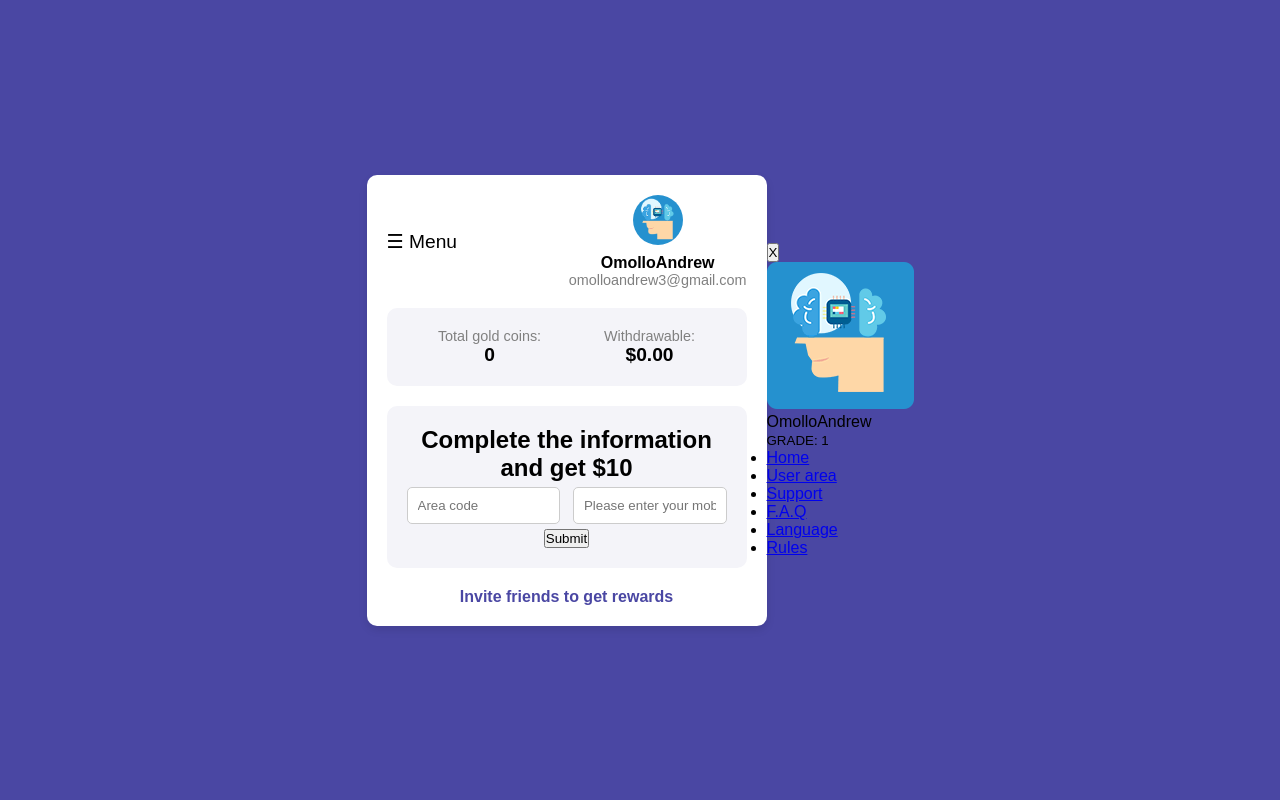
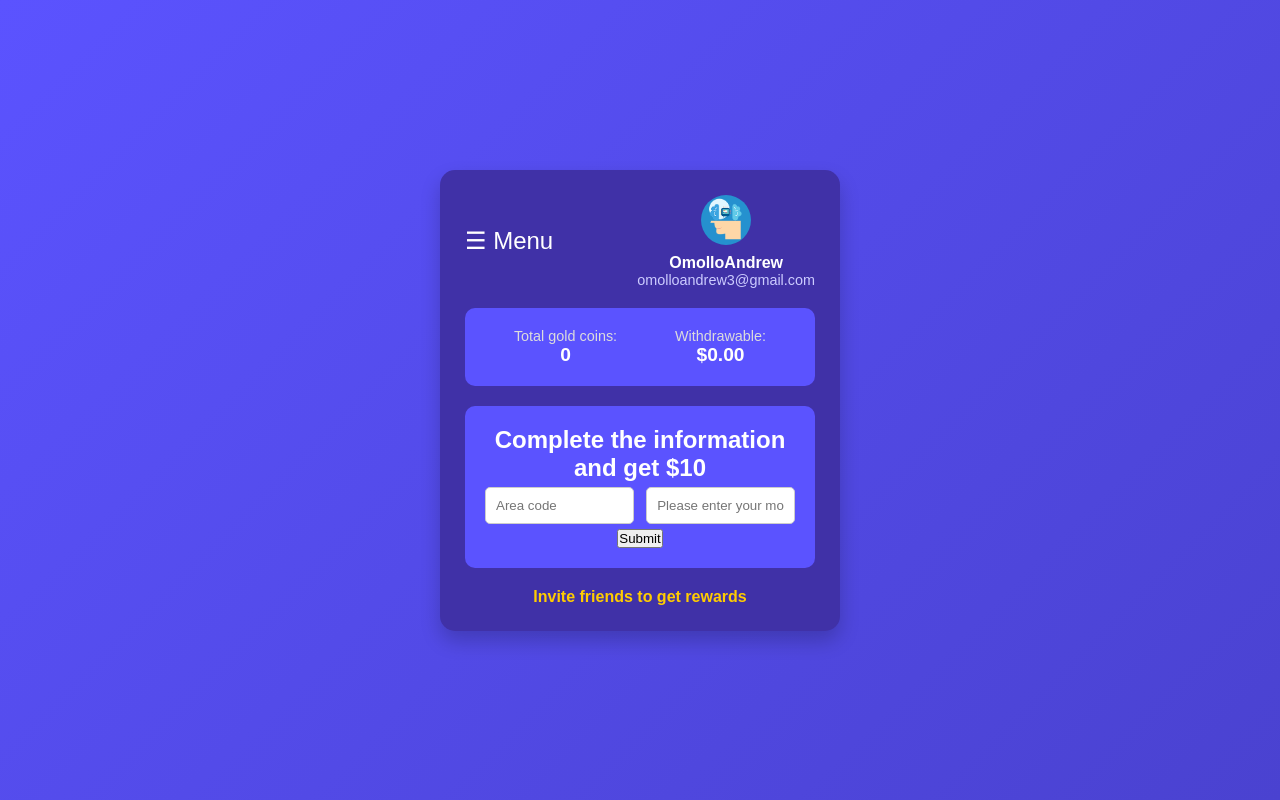
Before and after one commit to coderAndrew37/quiz-cash, a website: page public/userarea.html in a window 1280 px wide. Drawn offline with Linux system fonts and the light colour scheme.

Commit message:
styling the userarea page for consistency

```diff
--- a/public/styles/usearea.css
+++ b/public/styles/usearea.css
@@ -1,3 +1,4 @@
+/* Base reset styles */
 * {
   margin: 0;
   padding: 0;
@@ -5,24 +6,29 @@
   font-family: Arial, sans-serif;
 }
 
+/* Body layout */
 body {
   display: flex;
   justify-content: center;
   align-items: center;
   height: 100vh;
-  background: #4a47a3;
+  background: linear-gradient(135deg, #5b53ff 0%, #4a42d0 100%);
+  color: white;
 }
 
+/* Main container for user area */
 .container {
   width: 100%;
   max-width: 400px;
-  background: #ffffff;
-  border-radius: 10px;
-  padding: 20px;
-  box-shadow: 0 4px 8px rgba(0, 0, 0, 0.1);
+  background: #4031a7;
+  border-radius: 15px;
+  padding: 25px;
+  box-shadow: 0 10px 20px rgba(0, 0, 0, 0.2);
   text-align: center;
+  color: white;
 }
 
+/* Header styling with menu icon */
 header {
   display: flex;
   justify-content: space-between;
@@ -31,10 +37,12 @@ header {
 }
 
 .menu-icon {
-  font-size: 1.2em;
+  font-size: 24px;
   cursor: pointer;
+  color: white;
 }
 
+/* User information section */
 .user-info {
   text-align: center;
 }
@@ -52,11 +60,12 @@ header {
 
 .user-email {
   font-size: 0.9em;
-  color: gray;
+  color: #ccccff;
 }
 
+/* Balance section styling */
 .balance-section {
-  background: #f4f4f9;
+  background: #5b53ff;
   border-radius: 10px;
   padding: 20px;
   margin-bottom: 20px;
@@ -74,7 +83,7 @@ header {
 .label {
   display: block;
   font-size: 0.9em;
-  color: gray;
+  color: #dcdcdc;
 }
 
 .value {
@@ -82,23 +91,9 @@ header {
   font-size: 1.2em;
 }
 
-.action-buttons {
-  margin-top: 15px;
-}
-
-.action-buttons button {
-  background: #4a47a3;
-  color: #fff;
-  border: none;
-  padding: 10px;
-  border-radius: 5px;
-  cursor: pointer;
-  margin: 5px;
-  width: 48%;
-}
-
+/* Form styling */
 .submission-form {
-  background: #f4f4f9;
+  background: #5b53ff;
   border-radius: 10px;
   padding: 20px;
   margin-bottom: 20px;
@@ -117,7 +112,80 @@ header {
   border-radius: 5px;
 }
 
+/* Referral section styling */
 .referral-section {
-  color: #4a47a3;
+  color: #ffcc00;
   font-weight: bold;
 }
+
+/* Sidebar styling */
+.side-nav {
+  height: 100%;
+  width: 0;
+  position: fixed;
+  z-index: 1;
+  top: 0;
+  left: 0;
+  background-color: #5433cc;
+  overflow-x: hidden;
+  transition: 0.5s;
+  padding-top: 60px;
+}
+
+.side-nav.open {
+  width: 250px;
+}
+
+.side-nav ul {
+  list-style-type: none;
+  padding: 0;
+}
+
+.side-nav ul li {
+  padding: 15px;
+}
+
+.side-nav ul li a {
+  color: white;
+  text-decoration: none;
+  font-size: 1.2rem;
+  display: block;
+}
+
+.side-nav .profile {
+  text-align: center;
+  color: white;
+  padding-bottom: 1rem;
+}
+
+.side-nav .profile-pic {
+  width: 80px;
+  height: 80px;
+  border-radius: 50%;
+}
+
+.menu-close-btn {
+  font-size: 20px;
+  cursor: pointer;
+  font-weight: bold;
+  color: #e5092e;
+  background: none;
+  border: none;
+  position: absolute;
+  top: 10px;
+  right: 20px;
+}
+
+/* Responsive adjustments */
+@media (max-width: 600px) {
+  .menu-icon {
+    font-size: 20px;
+    top: 10px;
+    left: 10px;
+  }
+
+  .container {
+    width: 90%;
+    padding: 20px;
+  }
+}
```
